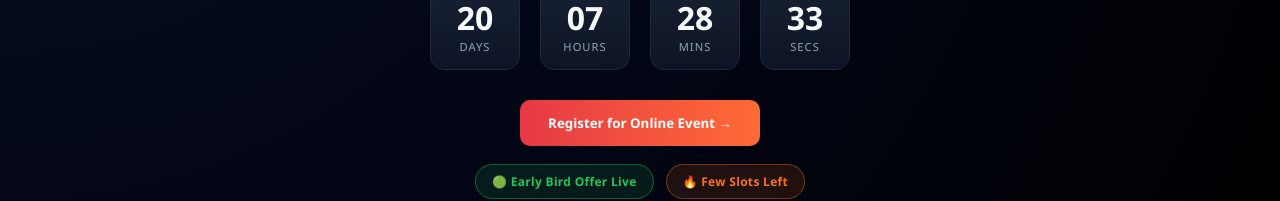
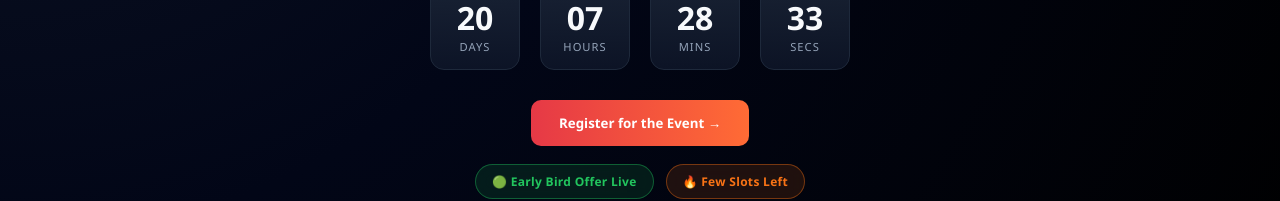
Before and after one commit to akash-1316/ideasprint-frontend, a React (Vite) app: page / in a window 1280 px wide. Shown: the part 438-639 px from the top of the page. Built offline with nearby package versions, Linux system fonts and the light colour scheme.

Commit message:
Update button text for event registration

```diff
--- a/src/pages/Home/home.jsx
+++ b/src/pages/Home/home.jsx
@@ -48,7 +48,7 @@ const Home = () => {
         <Countdown />
 
         <button className="cta" onClick={handleRegisterClick}>
-          Register for Online Event →
+          Register for the Event →
         </button>
 
         {/* 🔥 OFFER PILLS */}
```
